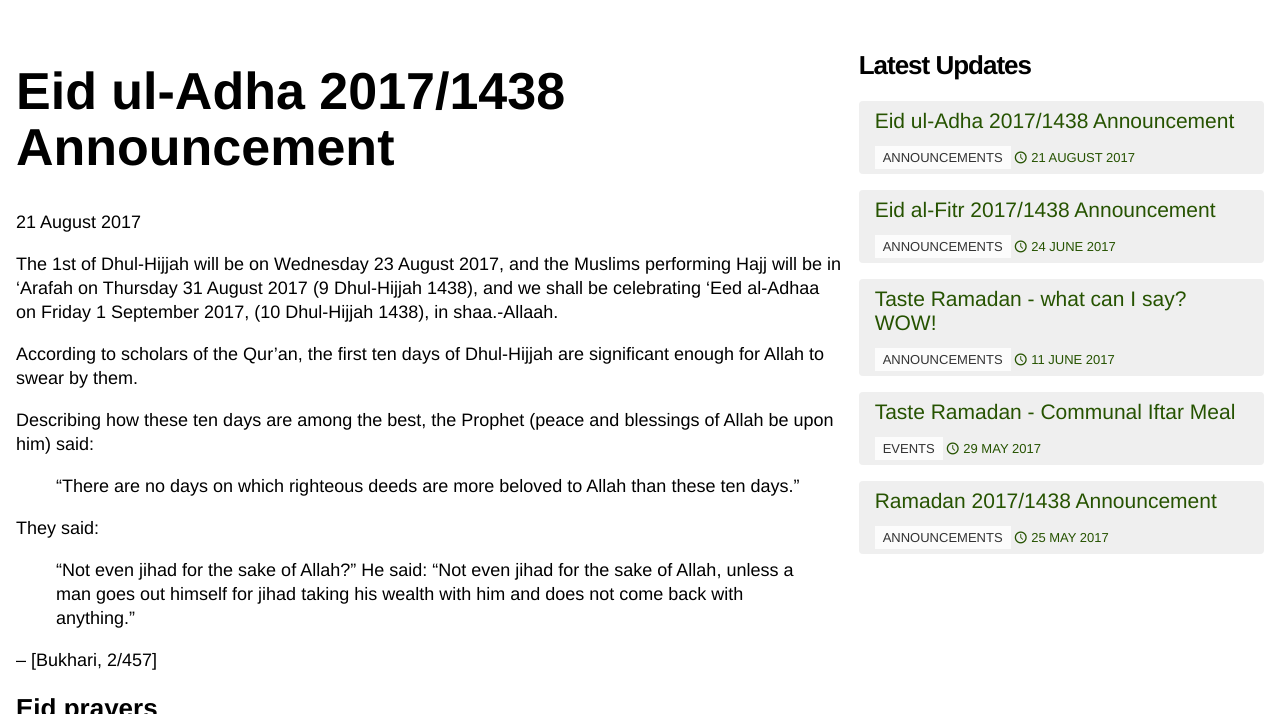
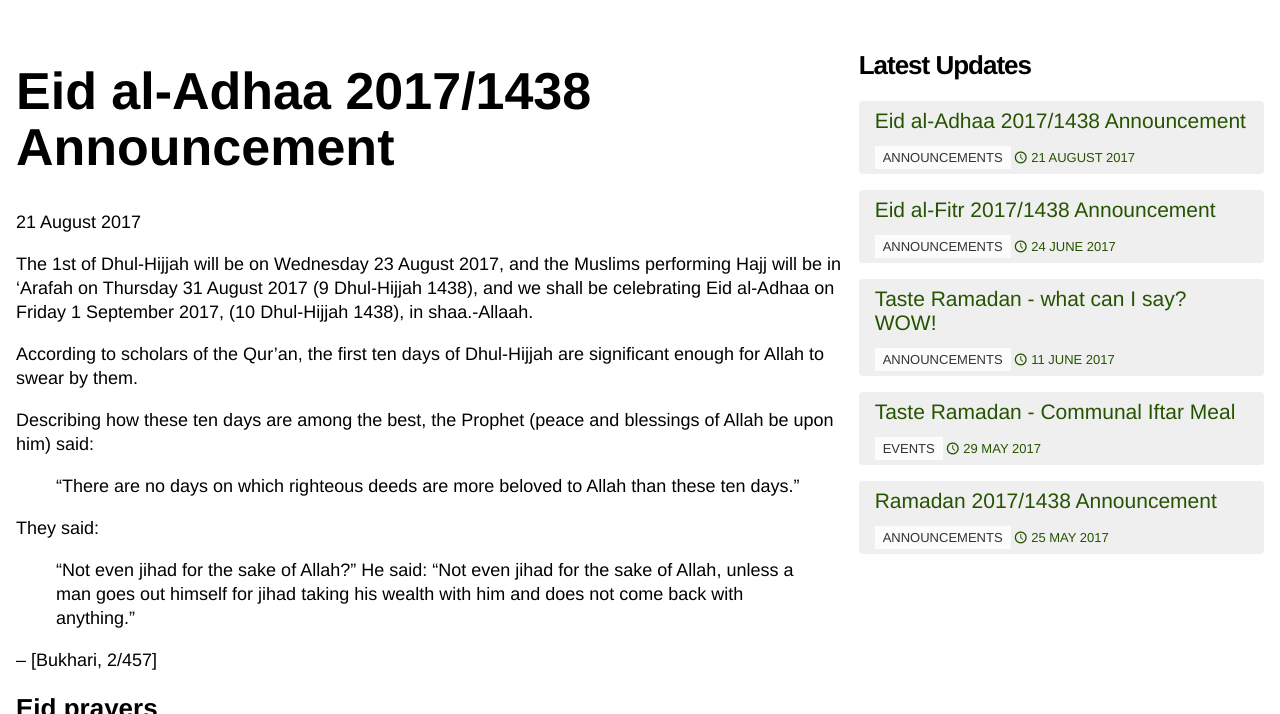
Before and after one commit to ecclesmosque/ecclesmosque.github.io, a Jekyll site: the page built from announcements/_posts/2017-08-21-eid-ul-adha-2017-1438.md, in a window 1280 px wide and 900 px high, cut to the strip 186-900 px from the top of the window. Built offline with Jekyll 4.4.1, drawn with Linux system fonts in a browser that asks for light colours.

Commit message:
Update Eid al-Adhaa 2017/1438 Announcement

```diff
--- a/_config.yml
+++ b/_config.yml
@@ -136,7 +136,7 @@ exclude:
 
 markdown: kramdown
 
-gems:
+plugins:
   - jekyll-feed
   # - jekyll-paginate
   - jekyll-redirect-from
--- a/announcements/_posts/2017-08-21-eid-ul-adha-2017-1438.md
+++ b/announcements/_posts/2017-08-21-eid-ul-adha-2017-1438.md
@@ -1,10 +1,12 @@
 ---
-title:  Eid ul-Adha 2017/1438 Announcement
+title:  Eid al-Adhaa 2017/1438 Announcement
 date:   2017-08-21 19:00:00 +0100
+thumbnail: happy-eid-mubarak
 categories: announcements
+tags: [Eid al-Adhaa, 2017, 1438]
 ---
 
-The 1st of Dhul-Hijjah will be on Wednesday 23 August 2017, and the Muslims performing Hajj will be in ‘Arafah on Thursday 31 August 2017 (9 Dhul-Hijjah 1438), and we shall be celebrating ‘Eed al-Adhaa on Friday 1 September 2017, (10 Dhul-Hijjah 1438), in shaa.-Allaah.
+The 1st of Dhul-Hijjah will be on Wednesday 23 August 2017, and the Muslims performing Hajj will be in ‘Arafah on Thursday 31 August 2017 (9 Dhul-Hijjah 1438), and we shall be celebrating Eid al-Adhaa on Friday 1 September 2017, (10 Dhul-Hijjah 1438), in shaa.-Allaah.
 
 According to scholars of the Qur’an, the first ten days of Dhul-Hijjah are significant enough for Allah to swear by them.
 
```
Also changed, not shown: _data/images.yml (+13 -0 lines).
